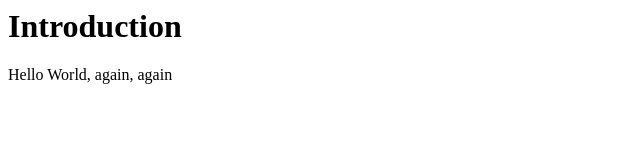
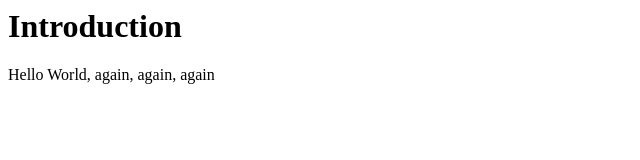
Before and after one commit to gersteni/gersteni.github.io, a plain HTML site: page index.html in a window 1280 px wide. Shown: the full height of the page, 0-640 px from the left. Drawn offline with Linux system fonts and the light colour scheme.

Commit message:
testing git

```diff
--- a/index.html
+++ b/index.html
@@ -3,6 +3,6 @@
   <body>
     <h1>Introduction</h1>
 
-      Hello World, again, again
+      Hello World, again, again, again
   </body>
 </HTML>
```
